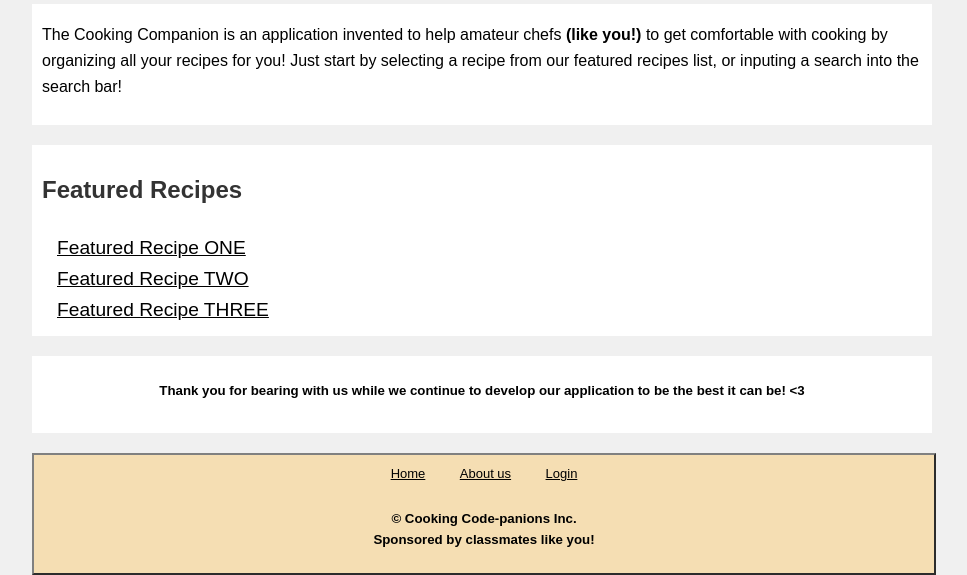
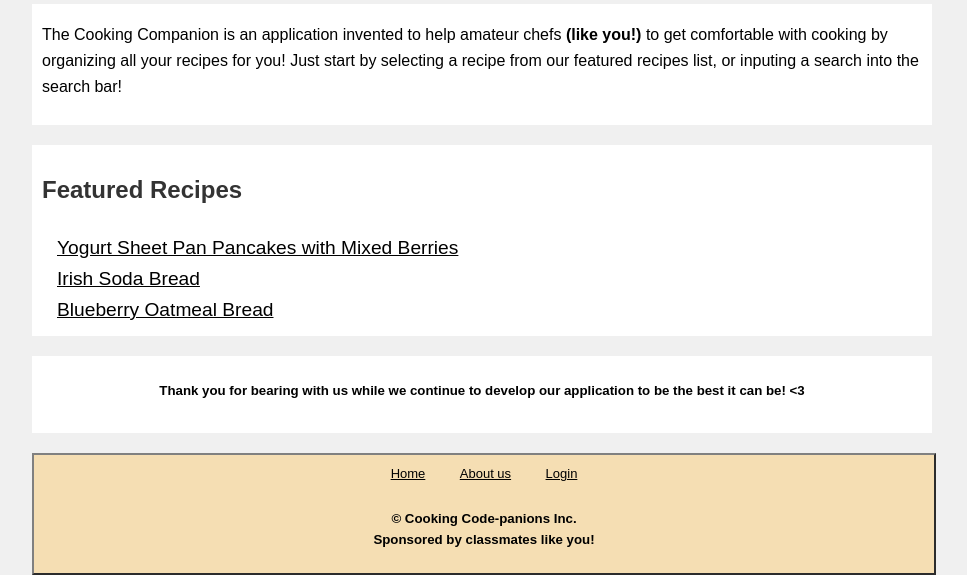
Before and after one commit to njacobs2019/Cooking-Code-panions, a Flask app: page / in a window 1280 px wide. Shown: the part 305-880 px from the top of the page, without its empty margins (158-1125 px from the left). Run offline with Flask 2, Linux system fonts and the light colour scheme.

Commit message:
Updated featured recipes

```diff
--- a/Flask/templates/home.html
+++ b/Flask/templates/home.html
@@ -34,9 +34,9 @@
 
         <div class="divText">
             <h3>Featured Recipes</h3>
-            <a href="https://youtu.be/dyIilW_eBjc">Featured Recipe ONE</a><br>
-            <a href="https://www.youtube.com/watch?v=oZAGNaLrTd0&ab_channel=AtomicApples">Featured Recipe TWO</a><br>
-            <a href="https://www.youtube.com/watch?v=5jKZ9KGtee0&ab_channel=CavinWeber">Featured Recipe THREE</a><br>
+            <a href="/recipe?id=6439ee7a028ed862258322b8">Yogurt Sheet Pan Pancakes with Mixed Berries</a><br>
+            <a href="/recipe?id=6439ee7a028ed86225832316">Irish Soda Bread</a><br>
+            <a href="/recipe?id=6439ee7a028ed8622583232c">Blueberry Oatmeal Bread</a><br>
         </div>
 
         <div class = "divText" style="text-align: center">
```
